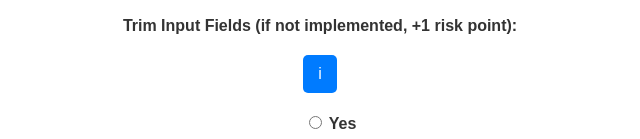
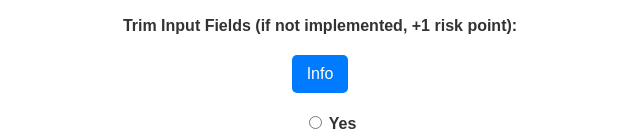
Before and after one commit to JuanSarthou/cybersecurity-risk_calculator_for_web_developers-showcase, a plain HTML site: page index.html in a window 1280 px wide. Shown: the part 151-290 px from the top of the page, without its empty margins (320-960 px from the left). Drawn offline with Linux system fonts and the light colour scheme.

Commit message:
Update index.html

```diff
--- a/index.html
+++ b/index.html
@@ -17,7 +17,7 @@
         <div class="question">
           <label>Trim Input Fields (if not implemented, +1 risk point):</label>
 
-          <button type="button" class="info-btn" data-info="Trim input fields to avoid unnecessary white spaces and prevent user input manipulation. Recommended for better validation.">i</button>
+          <button type="button" class="info-btn" data-info="Trim input fields to avoid unnecessary white spaces and prevent user input manipulation. Recommended for better validation.">Info</button>
 
           <div>
             <label><input type="radio" name="trimInput" value="0" required> Yes</label>
```
